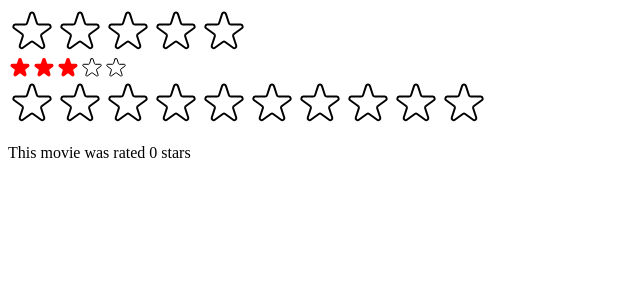
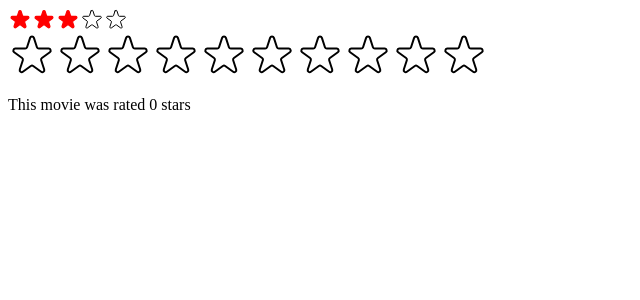
Before and after one commit to shohan11d/usePopcorn-App, a React (Create React App) app: page / in a window 1280 px wide. Shown: the top 300 px of the page, without its empty margins (0-640 px from the left). Built offline with nearby package versions, Linux system fonts and the light colour scheme.

Commit message:
proptypes added

```diff
--- a/src/index.js
+++ b/src/index.js
@@ -19,7 +19,7 @@
   <React.StrictMode>
     {/* <App /> */}
 
-    <StarRating maxRating={5} />
+    <StarRating maxRating={"dfdf"} />
     <StarRating
       size={24}
       color="red"
```
Also changed, not shown: src/StarRating.js (+11 -0 lines).
